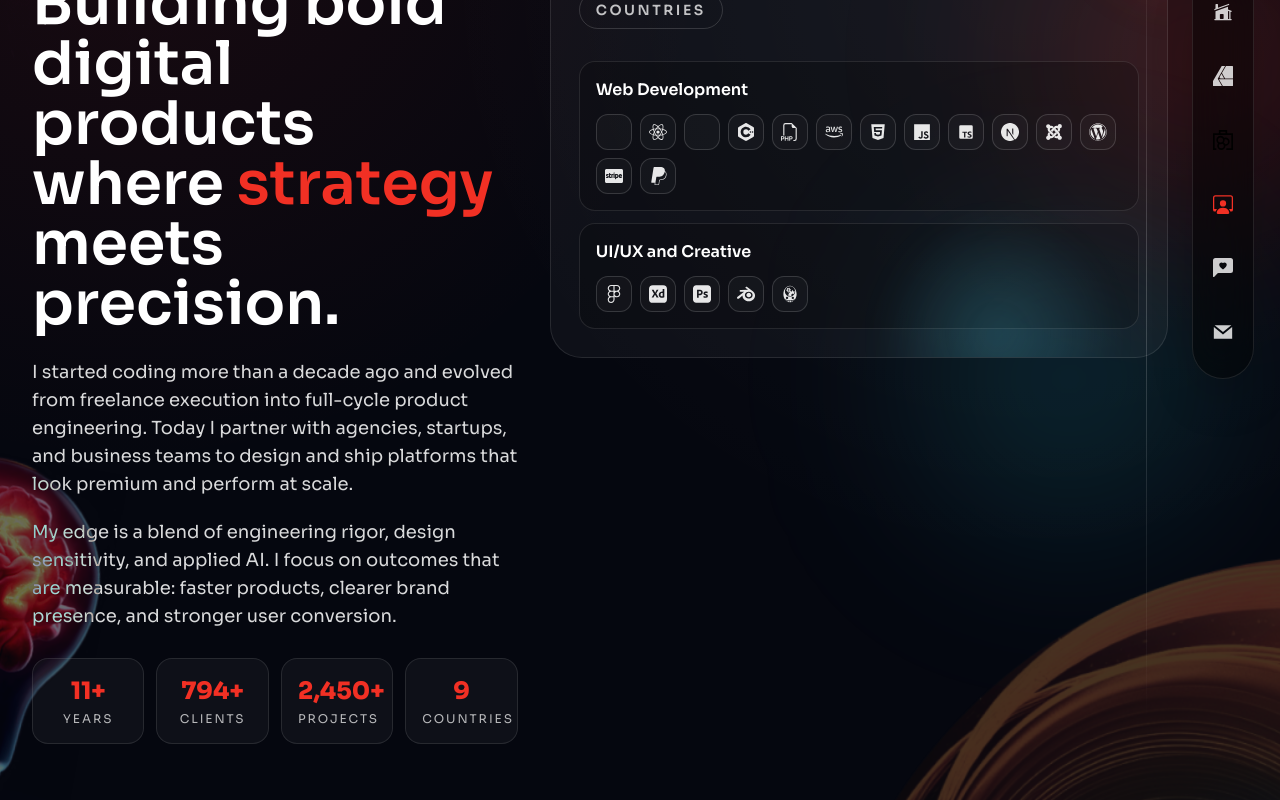
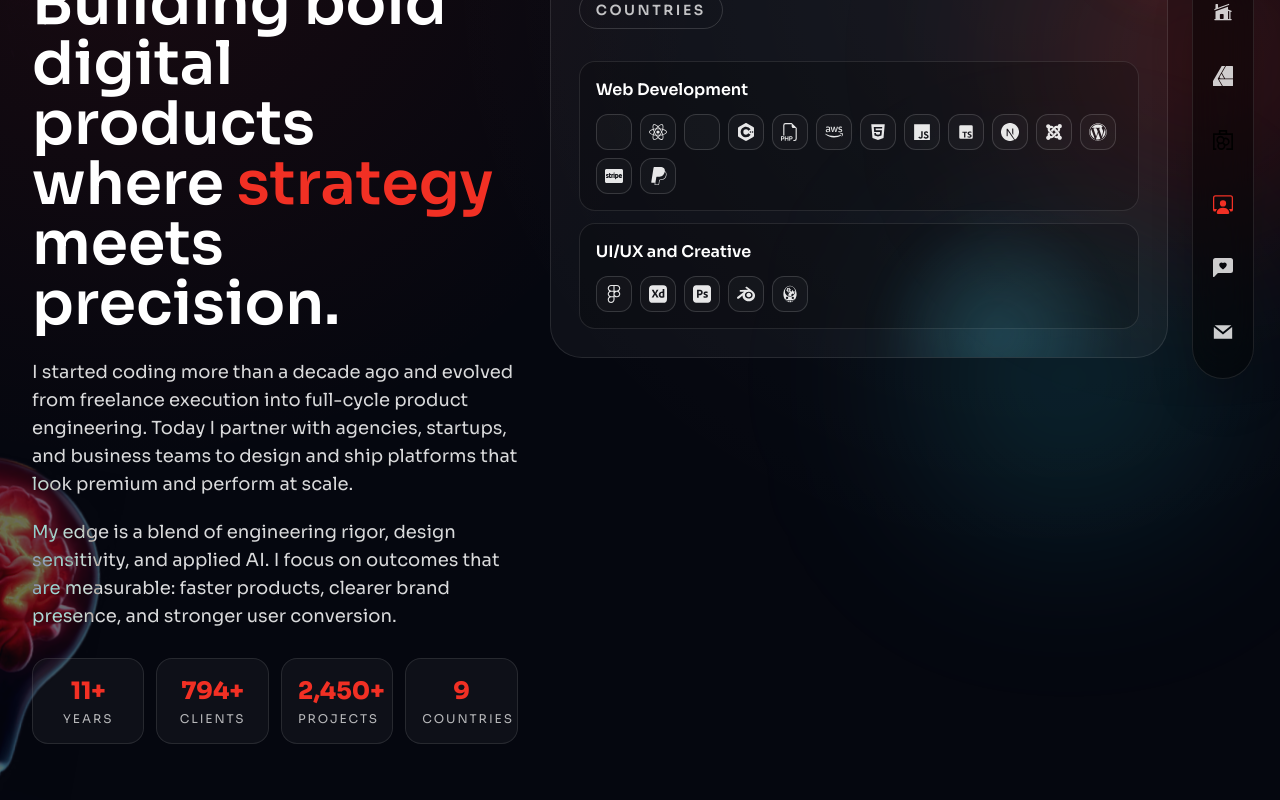
Before and after one commit to LeMill-Vycta/LeMill-Vycta.github.io, a Next.js app: page /about in a window 1280 px wide. Shown: the part 228-1028 px from the top of the page. Built offline with nearby package versions, Linux system fonts and the light colour scheme; no server answers; some icons are missing.

Commit message:
Remove vertical line and circles image from right accent

```diff
--- a/components/RightAccent.jsx
+++ b/components/RightAccent.jsx
@@ -1,5 +1,3 @@
-import Image from "next/image";
-
 const RightAccent = () => {
   return (
     <div
@@ -8,16 +6,6 @@ const RightAccent = () => {
     >
       <div className="absolute -right-20 top-[12%] h-64 w-64 rounded-full bg-accent/20 blur-[100px] md:h-80 md:w-80" />
       <div className="absolute right-[10%] top-[45%] h-56 w-56 rounded-full bg-cyan-400/15 blur-[95px] md:h-72 md:w-72" />
-      <div className="absolute inset-y-[8%] right-[20%] hidden w-px bg-gradient-to-b from-transparent via-white/20 to-transparent md:block" />
-      <Image
-        src="/circles.png"
-        alt=""
-        width={700}
-        height={700}
-        priority
-        sizes="(max-width: 1200px) 380px, 700px"
-        className="absolute -bottom-24 -right-32 hidden w-[420px] opacity-30 mix-blend-screen md:block xl:w-[560px]"
-      />
     </div>
   );
 };
```
